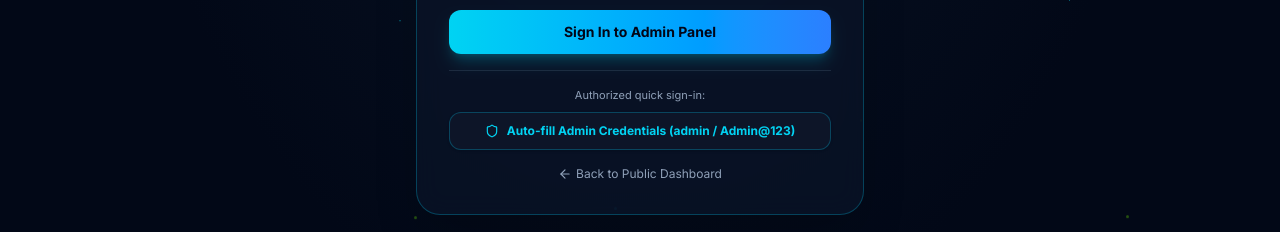
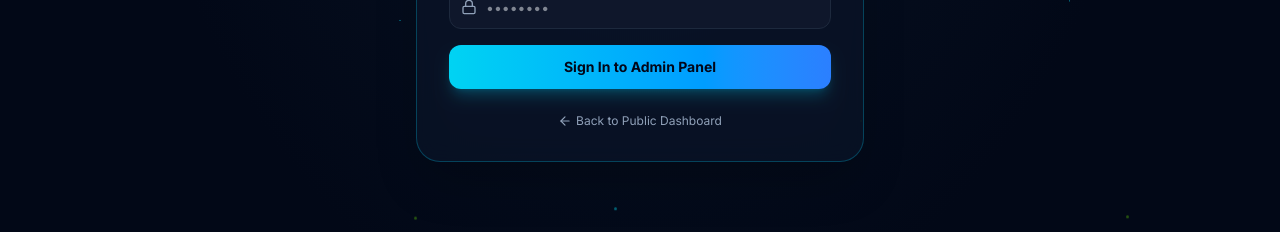
Before and after one commit to its-nilay/lebupara-thunder-club, a React (Vite) app in the folder fe/: page /login in a window 1280 px wide. Shown: the part 459-691 px from the top of the page. Built offline with nearby package versions, Linux system fonts and the light colour scheme; no server answers.

Commit message:
fix(security): remove admin credentials from error message and login page

```diff
--- a/fe/src/pages/Login.jsx
+++ b/fe/src/pages/Login.jsx
@@ -1,7 +1,7 @@
 import { useState } from 'react';
 import { useNavigate, Link } from 'react-router-dom';
 import { motion } from 'framer-motion';
-import { Shield, Lock, User, AlertCircle, ArrowLeft } from 'lucide-react';
+import { Lock, User, AlertCircle, ArrowLeft } from 'lucide-react';
 import { useAuth } from '../context/AuthContext';
 
 export default function Login() {
@@ -97,23 +97,7 @@ export default function Login() {
           </button>
         </form>
 
-        {/* Quick Fill Helper */}
-        <div className="mt-4 pt-4 border-t border-slate-800 text-center">
-          <p className="text-[11px] text-slate-400 mb-2">Authorized quick sign-in:</p>
-          <button
-            type="button"
-            onClick={() => {
-              setUsername('admin');
-              setPassword('Admin@123');
-              setError(null);
-            }}
-            className="w-full py-2.5 px-3 rounded-xl bg-slate-900/90 hover:bg-slate-800 border border-cyan-500/30 text-xs font-bold text-cyan-400 flex items-center justify-center gap-2 transition shadow-sm hover:border-cyan-400"
-          >
-            <Shield className="w-3.5 h-3.5 text-cyan-400" /> Auto-fill Admin Credentials (admin / Admin@123)
-          </button>
-        </div>
-
-        <div className="mt-4 text-center">
+        <div className="mt-6 text-center">
           <Link to="/" className="text-xs text-slate-400 hover:text-white flex items-center justify-center gap-1">
             <ArrowLeft className="w-3.5 h-3.5" /> Back to Public Dashboard
           </Link>
--- a/fe/src/services/mockData.js
+++ b/fe/src/services/mockData.js
@@ -358,7 +358,7 @@ export function mockLogin(username, password) {
     };
   }
   const err = new Error('Invalid credentials');
-  err.response = { data: { detail: 'Invalid username or password. Default is admin / Admin@123' } };
+  err.response = { data: { detail: 'Invalid username or password' } };
   throw err;
 }
 
```
